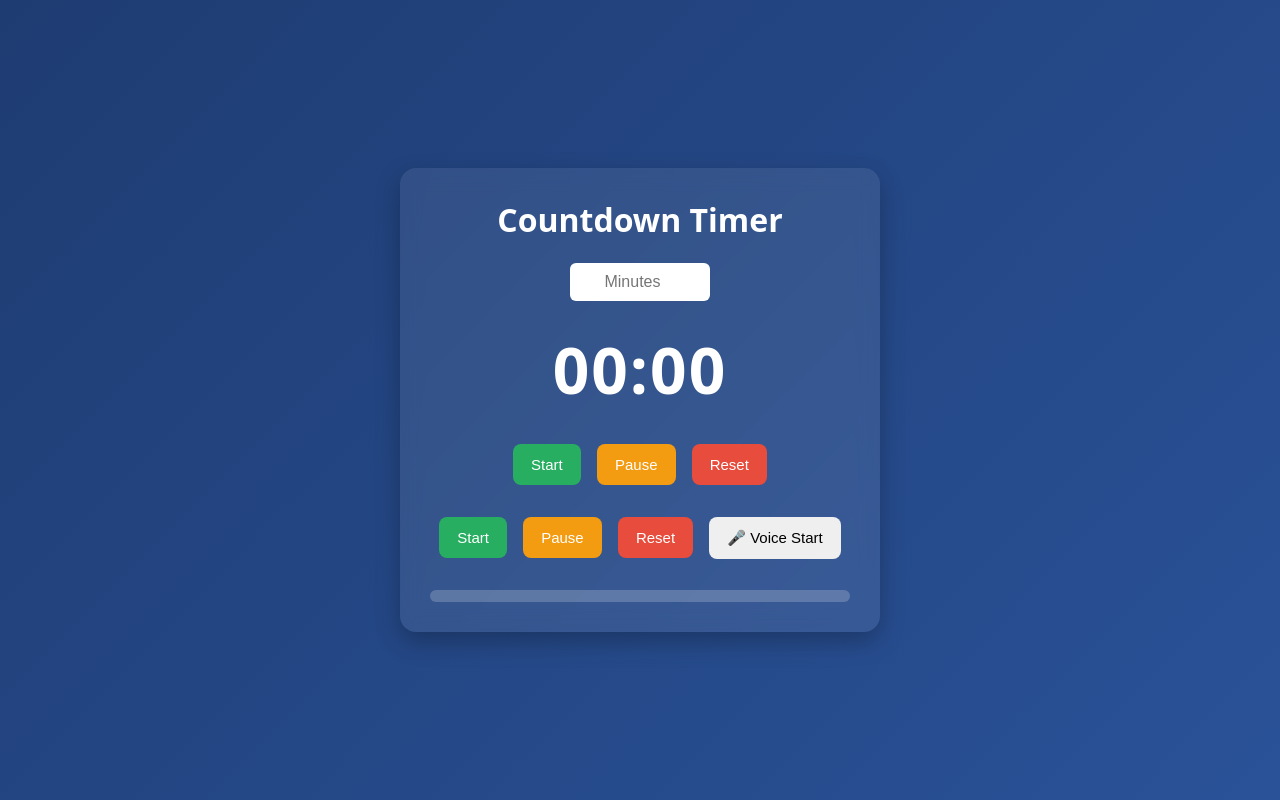
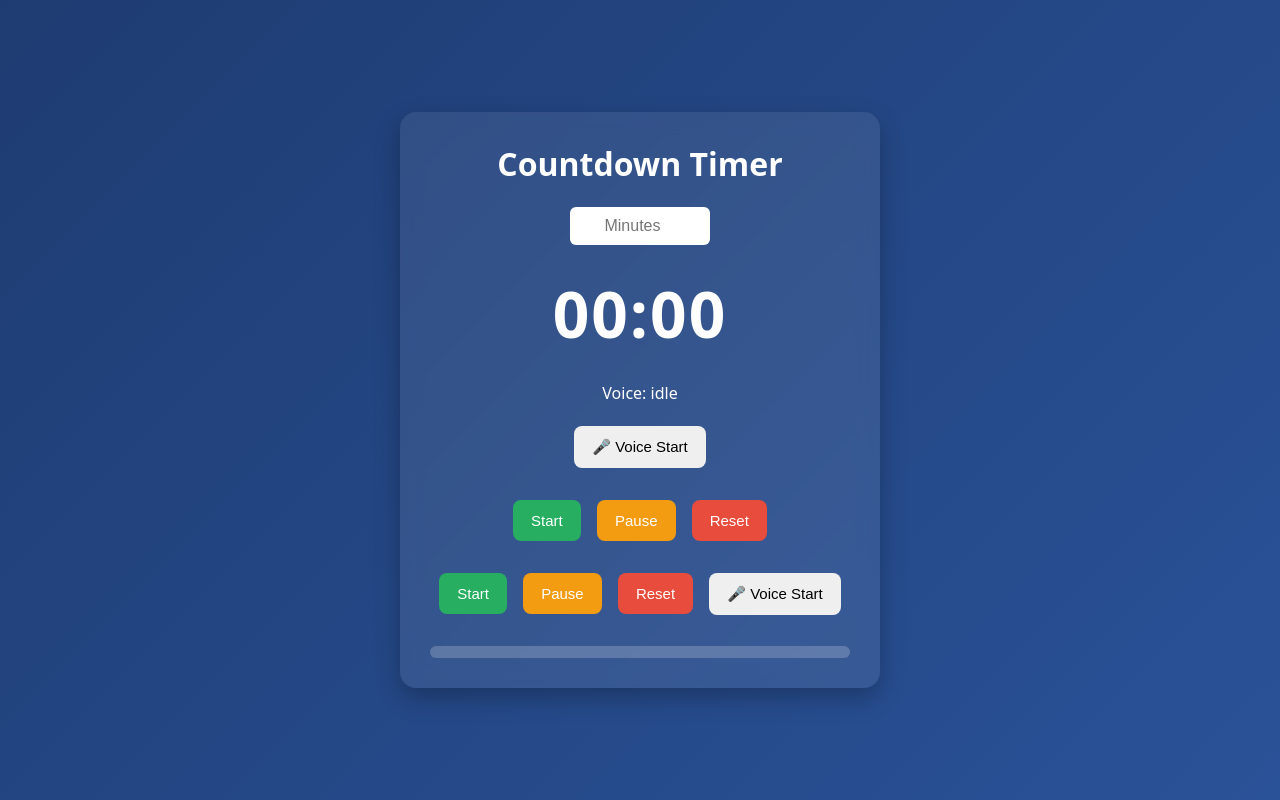
Before and after one commit to Sarthak0009-pro/Rauts.., a plain HTML site: page index.html in a window 1280 px wide. Drawn offline with Linux system fonts and the light colour scheme.

Commit message:
Add voice status and start button to index.html

```diff
--- a/index.html
+++ b/index.html
@@ -15,7 +15,8 @@
 <input id="minutes" type="number" placeholder="Minutes">
 
 <div id="time">00:00</div>
-
+<p id="voiceStatus">Voice: idle</p>
+<button onclick="voiceStart()">🎤 Voice Start</button>
 <div class="controls">
 <button class="start" onclick="startTimer()">Start</button>
 <button class="pause" onclick="pauseTimer()">Pause</button>
```
